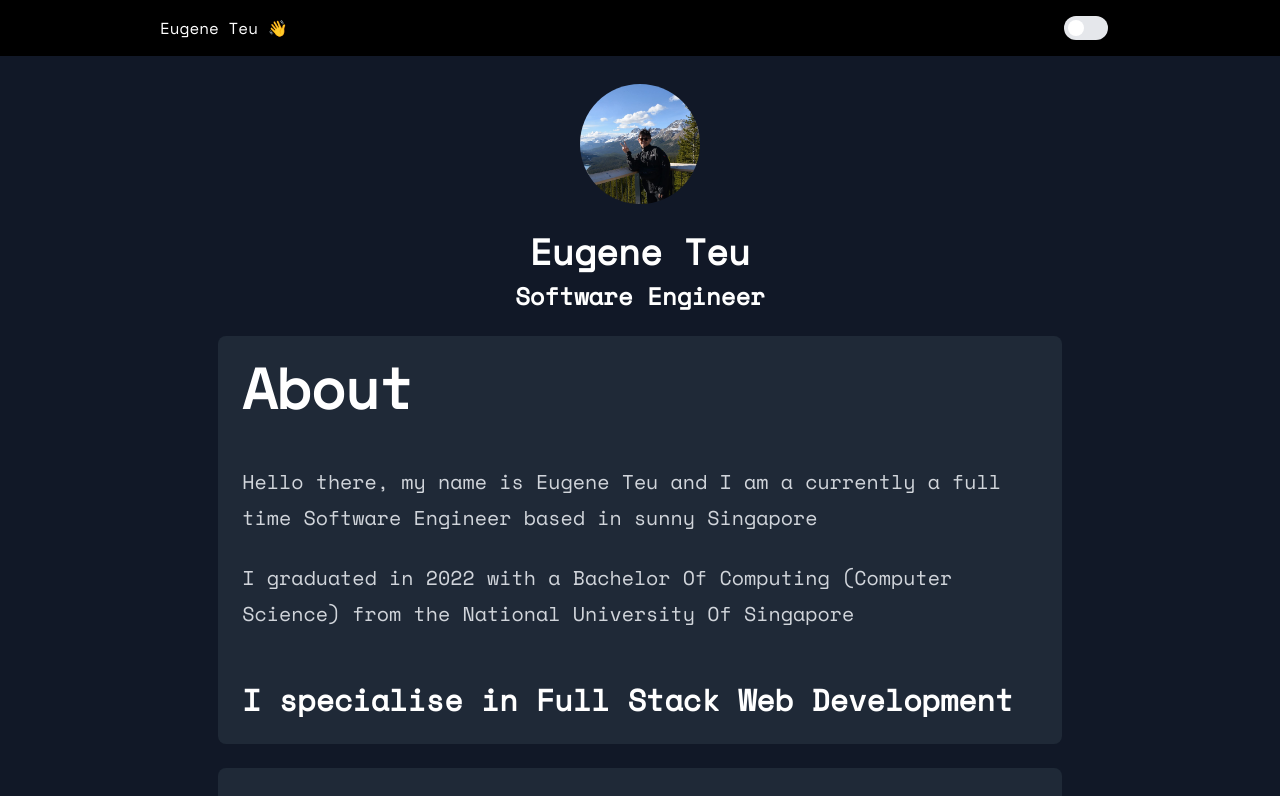
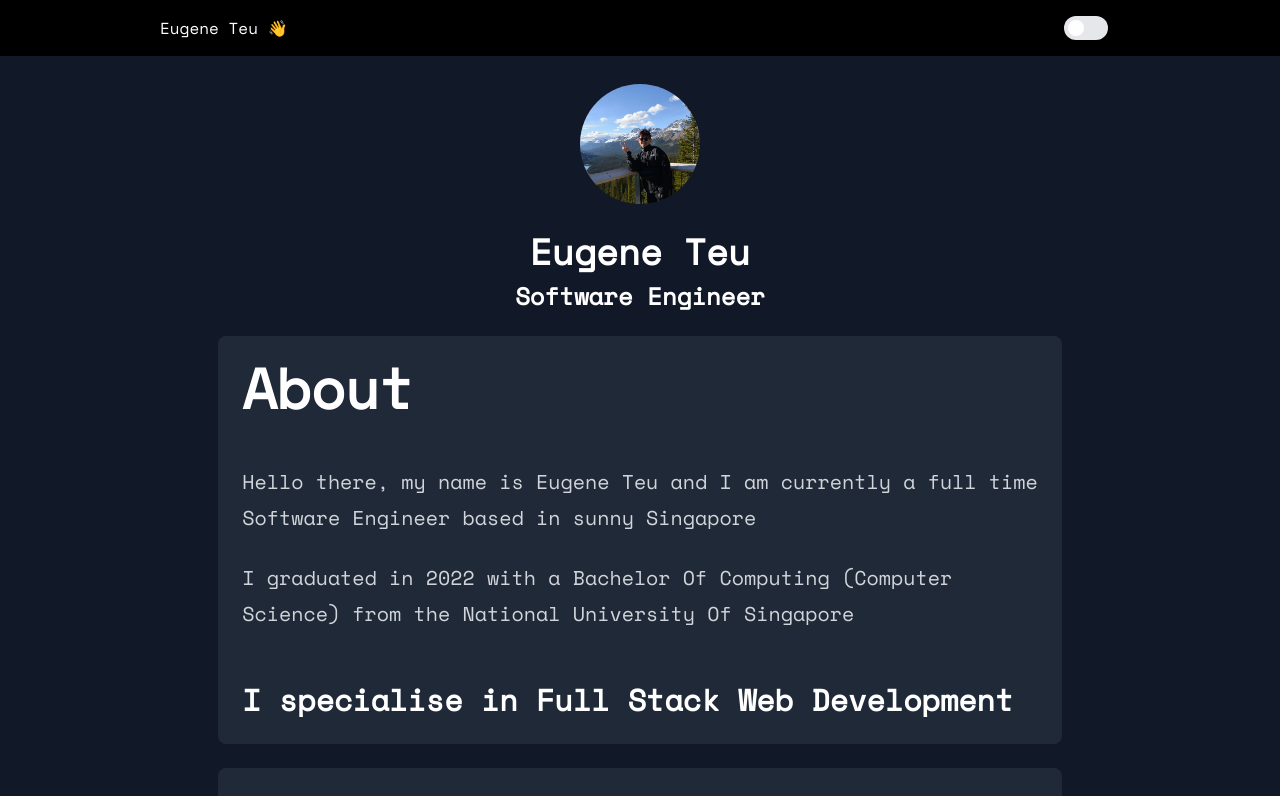
Before and after one commit to EugeneTeu/eugeneteu.github.io, a Next.js app: page / in a window 1280 px wide. Shown: the top 796 px of the page. Built offline with nearby package versions, Linux system fonts and the light colour scheme.

Commit message:
fix typo

```diff
--- a/src/components/content/HomePage.react.tsx
+++ b/src/components/content/HomePage.react.tsx
@@ -164,7 +164,7 @@ function Intro() {
     <article className="prose prose-md lg:prose-xl prose-normal dark:prose-invert">
       <h1>About</h1>
       <p>
-        Hello there, my name is Eugene Teu and I am a currently a full time
+        Hello there, my name is Eugene Teu and I am currently a full time
         Software Engineer based in sunny Singapore
       </p>
       <p>
```
